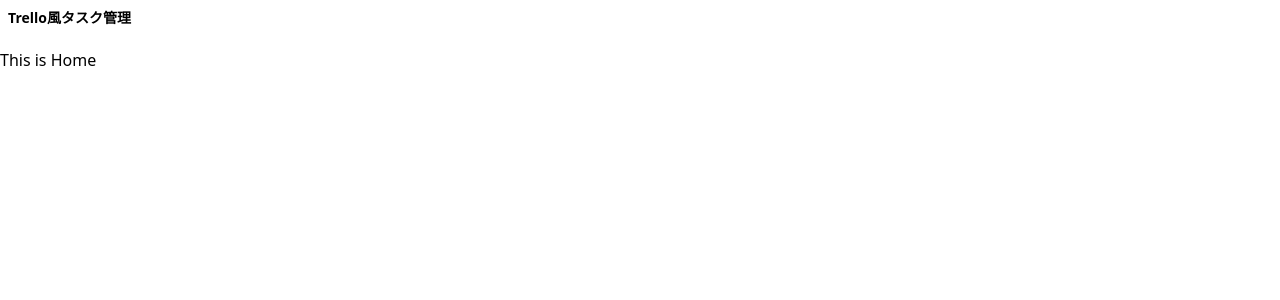
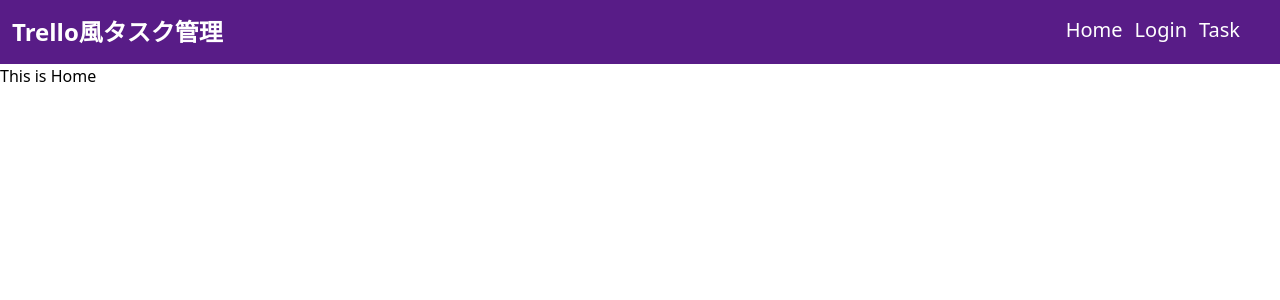
Before and after one commit to harukoya/task-app, a Vue app in the folder front/: page / in a window 1280 px wide. Shown: the top 300 px of the page. Built offline with nearby package versions, Linux system fonts and the light colour scheme.

Commit message:
デザイン調整

```diff
--- a/front/src/App.vue
+++ b/front/src/App.vue
@@ -1,9 +1,22 @@
 <template>
   <div>
-    <div id="trello-header" class="h-12 p-2">
-      <h1 class="text-sm font-bold">Trello風タスク管理</h1>
+    <nav class="bg-purple-900 text-white flex justify-between">
+      <h1 class="px-3 py-4 text-2xl font-bold">Trello風タスク管理</h1>
+      <ul class="px-10 py-4 flex space-x-3 text-xl">
+        <li class="cursor-pointer">
+          <router-link to="/">Home</router-link>
+        </li>
+        <li class="cursor-pointer">
+          <router-link to="/login">Login</router-link>
+        </li>
+        <li class="cursor-pointer">
+          <router-link to="/tasks">Task</router-link>
+        </li>
+      </ul>
+    </nav>
+    <div class="container mx-auto">
+      <router-view></router-view>
     </div>
-    <router-view></router-view>
   </div>
 </template>
 
```
